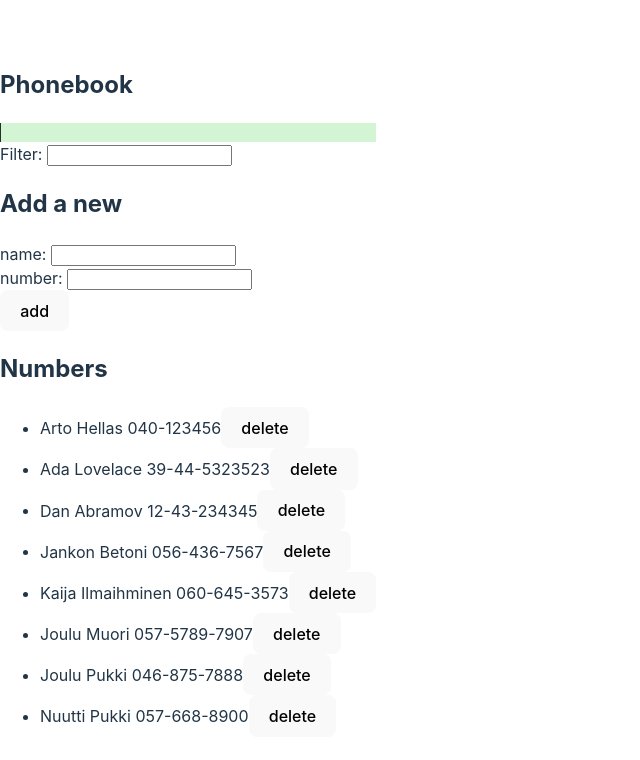
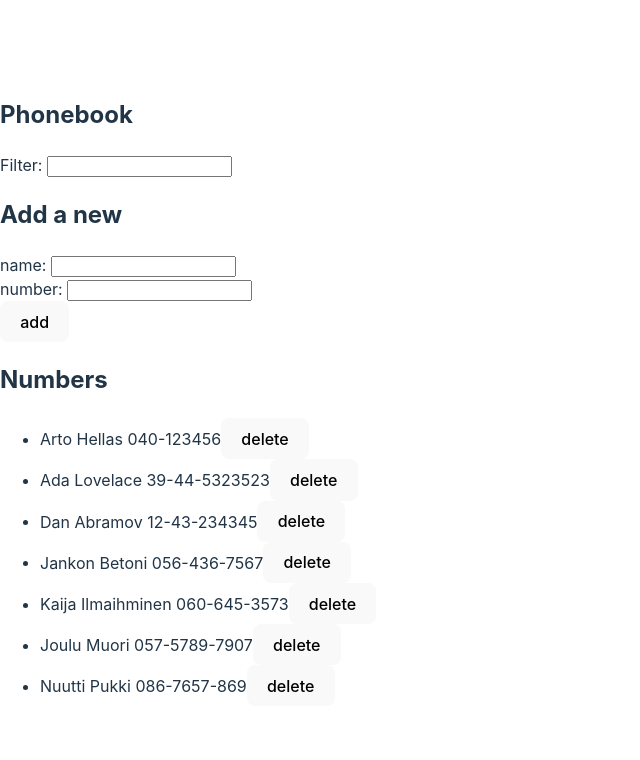
Before and after one commit to Heidi-Suurkaulio/fullstack-kurssi, a React (Vite) app in the folder Osa2/puhelinluettelo/: page / in a window 1280 px wide. Shown: the top 760 px of the page, without its empty margins (0-640 px from the left). Built offline with nearby package versions, Linux system fonts and the light colour scheme; data requests are answered from the project's data file.

Commit message:
tehtava 2.17*

```diff
--- a/Osa2/puhelinluettelo/db.json
+++ b/Osa2/puhelinluettelo/db.json
@@ -31,14 +31,9 @@
       "number": "057-5789-7907"
     },
     {
-      "id": "ae98",
-      "name": "Joulu Pukki",
-      "number": "046-875-7888"
-    },
-    {
       "id": "2d0e",
       "name": "Nuutti Pukki",
-      "number": "057-668-8900"
+      "number": "086-7657-869"
     }
   ]
 }
--- a/Osa2/puhelinluettelo/src/App.jsx
+++ b/Osa2/puhelinluettelo/src/App.jsx
@@ -11,7 +11,8 @@ const App = () => {
   const [newNumber, setNewNumber] = useState('')
   const [filtered, setNewFilter] = useState(false)
   const [filterSt, setNewFilterSt] = useState('')
-  const [notificationMsg, setNotificationMsg] = useState('')
+  const [notificationMsg, setNotificationMsg] = useState(null)
+  const [error, setError] = useState(false)
 
   /**
    * get the data from db.json
@@ -60,13 +61,24 @@ const App = () => {
         .then(response => {
           const iid = response.id
           setPersons(persons.map(pe => pe.id !== iid ? pe : response))
+          setNewName("")
+          setNewNumber("")
+          setError(false)
+          setNotificationMsg(`Changed ${newName}'s number`)
+          setTimeout(() =>
+          setNotificationMsg(null), 500)
+        })
+        .catch(error => {
+          setError(true)
+          setNotificationMsg(`The preson ${newName} was already removed!`)
+          setTimeout(() =>
+            setNotificationMsg(null), 500)
+          setPersons(persons.filter(pe => pe.name !== newName))
+          setNewName("")
+          setNewNumber("")
         })
       }
-      setNewName("")
-      setNewNumber("")
-      setNotificationMsg(`Changed ${newName}'s number`)
-      setTimeout(() =>
-      setNotificationMsg(null), 500)
+
     }
     else {
       const newPerson = { name: newName, number: newNumber }
@@ -76,6 +88,7 @@ const App = () => {
         setNewName('')
         setNewNumber('')
       })
+      setError(false)
       setNotificationMsg(`Added ${newName}`)
       setTimeout(() =>
       setNotificationMsg(null), 500)
@@ -89,6 +102,7 @@ const App = () => {
       .then(
         setPersons(persons.toSpliced(i, 1))
       )
+      setError(false)
       setNotificationMsg(`Removed ${name}`)
       setTimeout(() =>
       setNotificationMsg(null), 500)
@@ -117,7 +131,7 @@ const App = () => {
   return (
     <div>
       <h2>Phonebook</h2>
-      <Notification message={notificationMsg} />
+      <Notification message={notificationMsg} error={error} />
       <Filter str={filterSt} handleFunction={handleFilter} />
       <h2>Add a new </h2>
       <AddForm submitfn={addPerson} name={newName} handleNameChange={handleNameChange}
--- a/Osa2/puhelinluettelo/src/components/Notification.jsx
+++ b/Osa2/puhelinluettelo/src/components/Notification.jsx
@@ -1,6 +1,14 @@
-const Notification = ({ message }) => {
+const Notification = ({ message, error }) => {
     if (message === null) {
         return null
+    }
+
+    if (message !== null && error === true) {
+        return (
+        <div className="error">
+            {message}
+        </div>
+        )
     }
 
     return (
--- a/Osa2/puhelinluettelo/src/index.css
+++ b/Osa2/puhelinluettelo/src/index.css
@@ -17,6 +17,13 @@
   background-color: rgb(211, 245, 211);
   padding: 0.5em;
   border-left: 0.1em solid rgb(36, 52, 36);
+  font-size: larger;
+}
+
+.error {
+  background-color: rgb(248, 174, 175);
+  padding: 0.5em;
+  border-left: 0.1em solid rgb(52, 36, 36);
   font-size: larger;
 }
 
```
